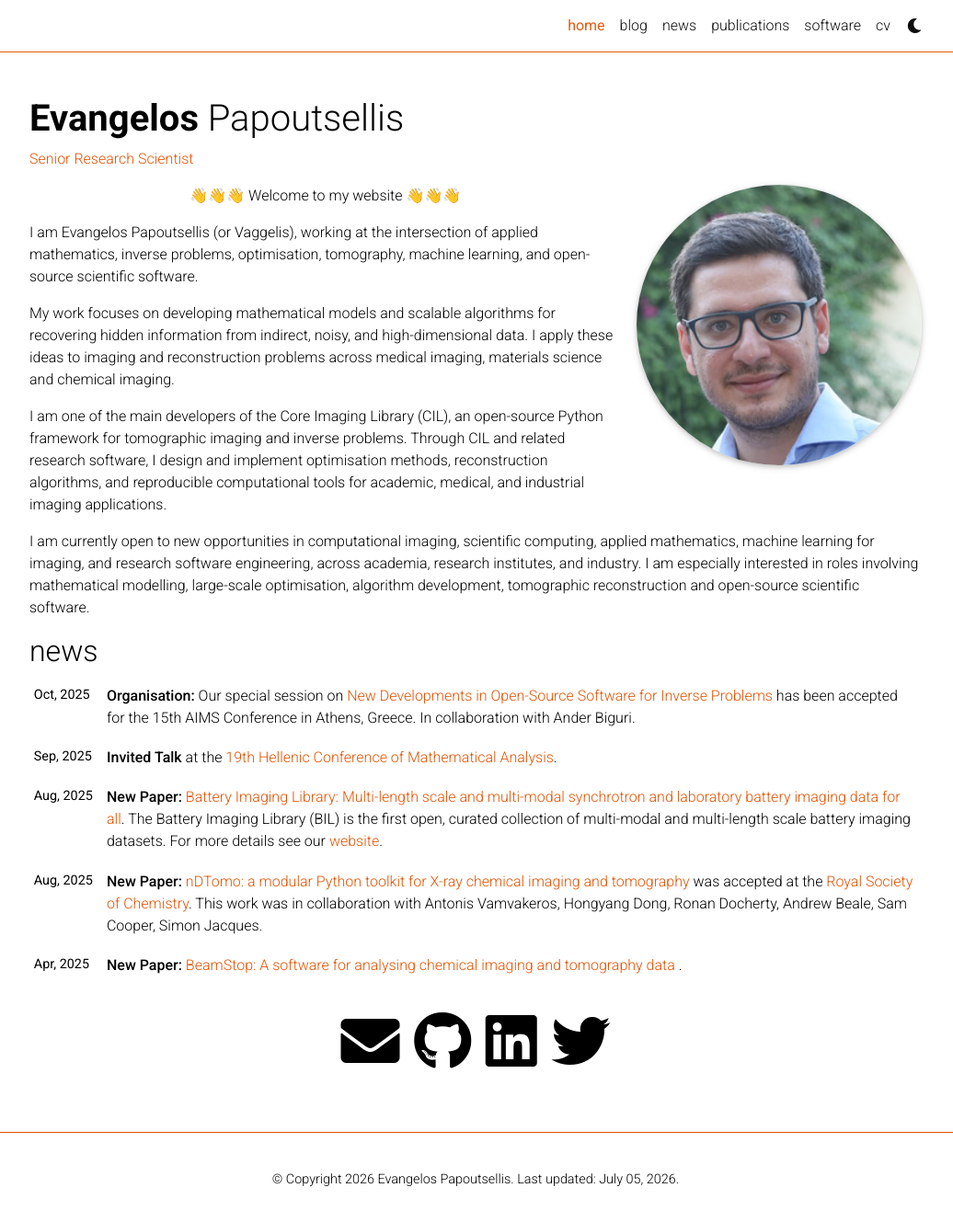
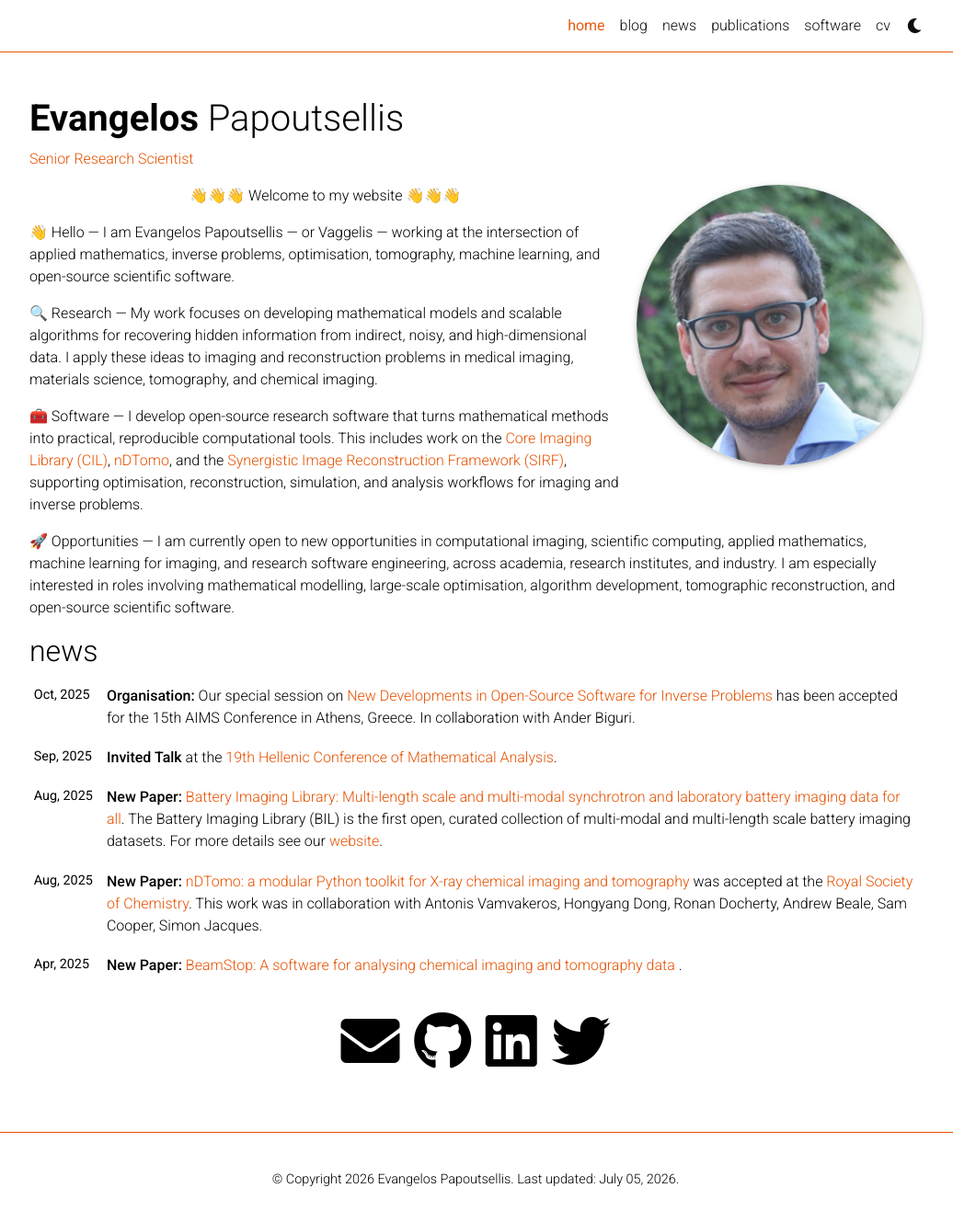
Before and after one commit to epapoutsellis/epapoutsellis.github.io, a Jekyll site: the page built from _pages/home.md, in a window 1280 px wide and 1334 px high. Shown: the top 1329 px of the window at 92% size, without its empty margins (123-1159 px from the left). Built offline with Jekyll 4.4.1, drawn with Linux system fonts in a browser that asks for light colours; full-size pictures stand in for the smaller copies a plugin makes; emoji names are drawn with the system emoji font; comment, search, counter and statistics services are not loaded; a style sheet for code colours, icons or effects is not loaded.

Commit message:
update intro

```diff
--- a/_pages/home.md
+++ b/_pages/home.md
@@ -21,13 +21,13 @@ social: true  # includes social icons at the bottom of the page
 
 <p style="text-align: center;">:wave::wave::wave: Welcome to my website :wave::wave::wave:</p>
 
-I am Evangelos Papoutsellis (or Vaggelis), working at the intersection of applied mathematics, inverse problems, optimisation, tomography, machine learning, and open-source scientific software.
+👋 Hello — I am Evangelos Papoutsellis — or Vaggelis — working at the intersection of applied mathematics, inverse problems, optimisation, tomography, machine learning, and open-source scientific software.
 
-My work focuses on developing mathematical models and scalable algorithms for recovering hidden information from indirect, noisy, and high-dimensional data. I apply these ideas to imaging and reconstruction problems across medical imaging, materials science and chemical imaging.
+🔍 Research — My work focuses on developing mathematical models and scalable algorithms for recovering hidden information from indirect, noisy, and high-dimensional data. I apply these ideas to imaging and reconstruction problems in medical imaging, materials science, tomography, and chemical imaging.
 
-I am one of the main developers of the Core Imaging Library (CIL), an open-source Python framework for tomographic imaging and inverse problems. Through CIL and related research software, I design and implement optimisation methods, reconstruction algorithms, and reproducible computational tools for academic, medical, and industrial imaging applications.
+🧰 Software — I develop open-source research software that turns mathematical methods into practical, reproducible computational tools. This includes work on the [Core Imaging Library (CIL)](https://github.com/TomographicImaging/CIL), [nDTomo](https://github.com/antonyvam/nDTomo), and the [Synergistic Image Reconstruction Framework (SIRF)](https://github.com/SyneRBI/SIRF), supporting optimisation, reconstruction, simulation, and analysis workflows for imaging and inverse problems.
 
-I am currently open to new opportunities in computational imaging, scientific computing, applied mathematics, machine learning for imaging, and research software engineering, across academia, research institutes, and industry. I am especially interested in roles involving mathematical modelling, large-scale optimisation, algorithm development, tomographic reconstruction and open-source scientific software.
+🚀 Opportunities — I am currently open to new opportunities in computational imaging, scientific computing, applied mathematics, machine learning for imaging, and research software engineering, across academia, research institutes, and industry. I am especially interested in roles involving mathematical modelling, large-scale optimisation, algorithm development, tomographic reconstruction, and open-source scientific software.
 
 <!-- I am a Senior Research Scientist at [Finden Ltd](https://www.finden.co.uk/) and a Visitor Research Associate in the [Department of Mathematics, University of Manchester](https://www.maths.manchester.ac.uk/). I am also one of the main developers of the [Core Imaging Library (CIL)](https://github.com/TomographicImaging/CIL) for [Collaborative Computaional Project for Tomographic Imaging (CCPi)](https://ccpi.ac.uk/).
 
```
